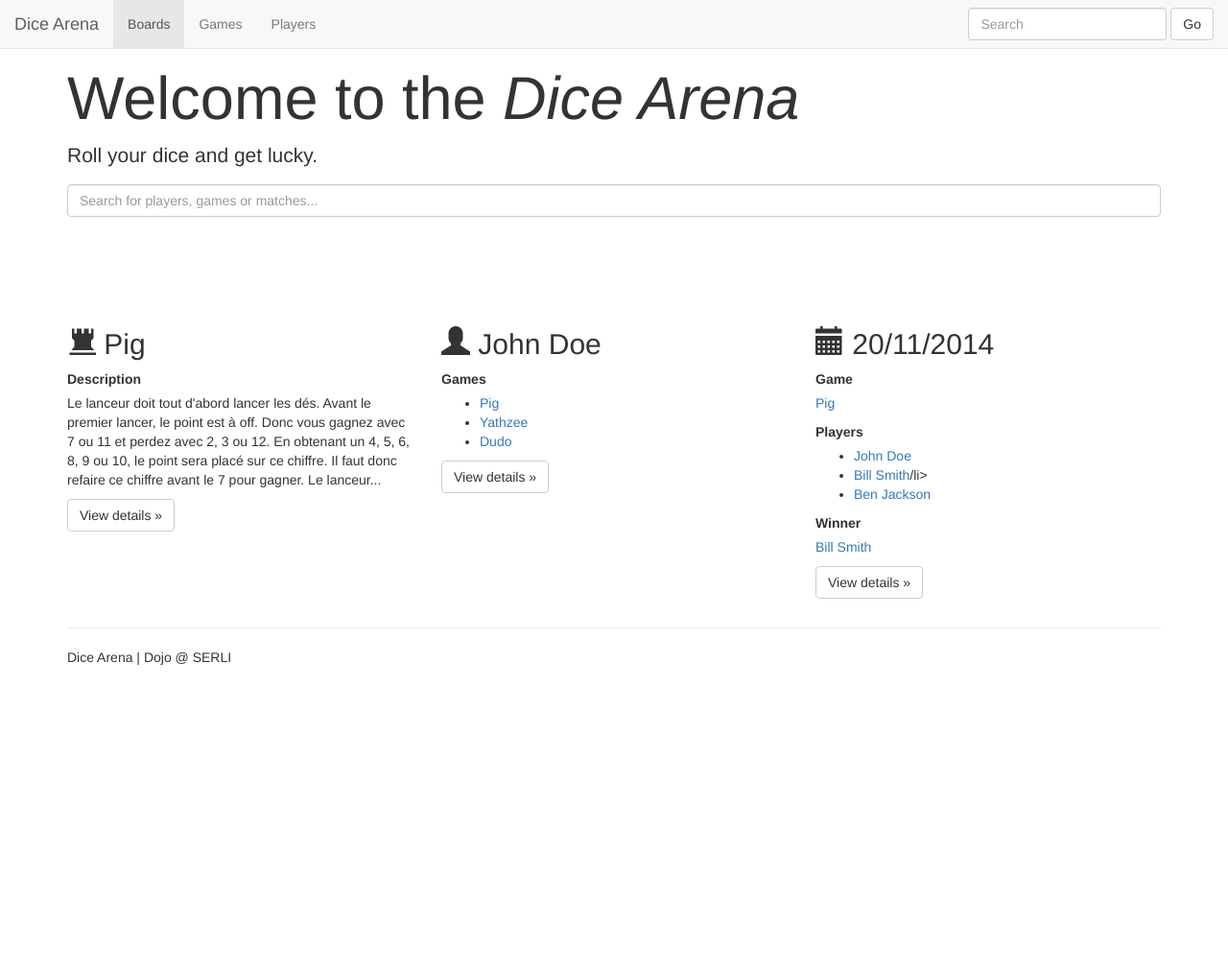
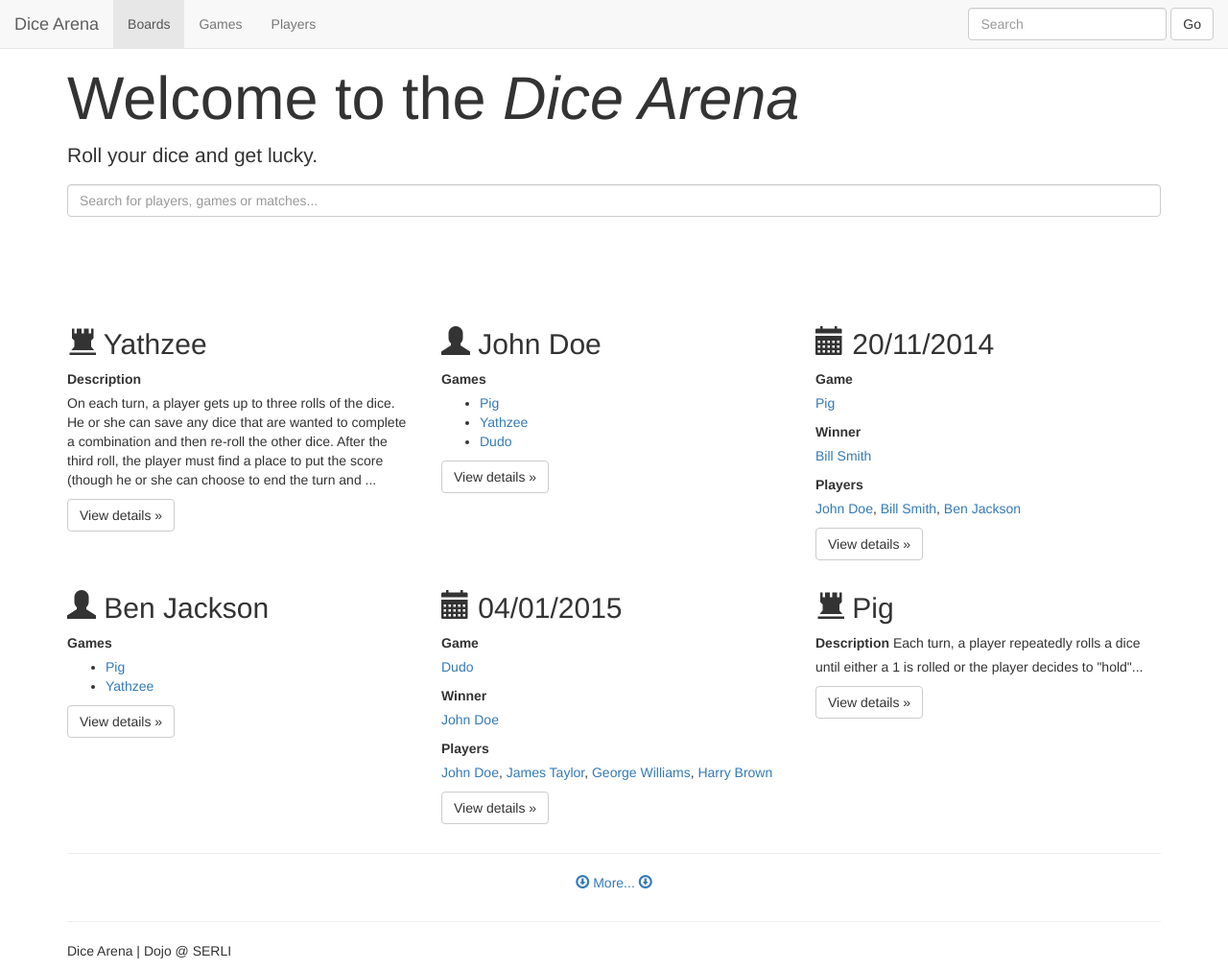
Before and after one commit to SerliDojo/dice-arena, a plain HTML site: page mockup/index.html in a window 1280 px wide. Shown: the whole page at 96% size. Before the commit the page ends 800 px from the top, so only its background shows below. Drawn offline with nearby package versions, Linux system fonts and the light colour scheme.

Commit message:
More links

```diff
--- a/mockup/index.html
+++ b/mockup/index.html
@@ -56,22 +56,19 @@
 
         <p>Roll your dice and get lucky.</p>
 
-            <div class="form-group">
-                <input type="text" class="form-control" placeholder="Search for players, games or matches...">
-            </div>
+        <div class="form-group">
+            <input type="text" class="form-control" placeholder="Search for players, games or matches...">
+        </div>
     </div>
 </div>
 
 <div class="container">
     <div class="row">
         <div class="col-md-4">
-            <h2><span class="glyphicon glyphicon-tower" aria-hidden="true"></span> Pig</h2>
+            <h2><span class="glyphicon glyphicon-tower" aria-hidden="true"></span> Yathzee</h2>
 
             <label>Description</label>
-            <p>Le lanceur doit tout d'abord lancer les dés. Avant le premier lancer, le point est à off.
-                Donc vous
-                gagnez avec 7 ou 11 et perdez avec 2, 3 ou 12. En obtenant un 4, 5, 6, 8, 9 ou 10, le point sera placé
-                sur ce chiffre. Il faut donc refaire ce chiffre avant le 7 pour gagner. Le lanceur...</p>
+            <p>On each turn, a player gets up to three rolls of the dice. He or she can save any dice that are wanted to complete a combination and then re-roll the other dice. After the third roll, the player must find a place to put the score (though he or she can choose to end the turn and ...</p>
 
             <p><a class="btn btn-default" href="game.html" role="button">View details »</a></p>
         </div>
@@ -92,17 +89,53 @@
             <label>Game</label>
             <p><a href="game.html">Pig</a></p>
 
-            <label>Players</label>
-            <ul>
-                <li><a href="player.html">John Doe</a></li>
-                <li><a href="player.html">Bill Smith</a>/li>
-                <li><a href="player.html">Ben Jackson</a></li>
-            </ul>
-
             <label>Winner</label>
             <p><a href="player.html">Bill Smith</a></p>
 
+            <label>Players</label>
+            <p><a href="player.html">John Doe</a>, <a href="player.html">Bill Smith</a>, <a href="player.html">Ben Jackson</a></p>
+
             <p><a class="btn btn-default" href="match.html" role="button">View details »</a></p>
+        </div>
+        <div class="col-md-4">
+            <h2><span class="glyphicon glyphicon-user" aria-hidden="true"></span> Ben Jackson</h2>
+
+            <label>Games</label>
+            <ul>
+                <li><a href="game.html">Pig</a></li>
+                <li><a href="game.html">Yathzee</a></li>
+            </ul>
+            <p><a class="btn btn-default" href="player.html" role="button">View details »</a></p>
+        </div>
+        <div class="col-md-4">
+            <h2><span class="glyphicon glyphicon-calendar" aria-hidden="true"></span> 04/01/2015</h2>
+
+            <label>Game</label>
+            <p><a href="game.html">Dudo</a></p>
+
+            <label>Winner</label>
+            <p><a href="player.html">John Doe</a></p>
+
+            <label>Players</label>
+            <p><a href="player.html">John Doe</a>, <a href="player.html">James Taylor</a>, <a href="player.html">George Williams</a>, <a href="player.html">Harry Brown</a></p>
+
+            <p><a class="btn btn-default" href="match.html" role="button">View details »</a></p>
+        </div>
+        <div class="col-md-4">
+            <h2><span class="glyphicon glyphicon-tower" aria-hidden="true"></span> Pig</h2>
+
+            <label>Description</label>
+            Each turn, a player repeatedly rolls a dice until either a 1 is rolled or the player decides to "hold"...</p>
+
+            <p><a class="btn btn-default" href="game.html" role="button">View details »</a></p>
+        </div>
+    </div>
+
+    <hr>
+
+    <div class="row">
+        <div class="col-md-12">
+            <p class="text-center"><a href="index.html"><span class="glyphicon glyphicon-download" aria-hidden="true"></span> More... <span class="glyphicon glyphicon-download" aria-hidden="true"></span></a></p>
         </div>
     </div>
 
```
